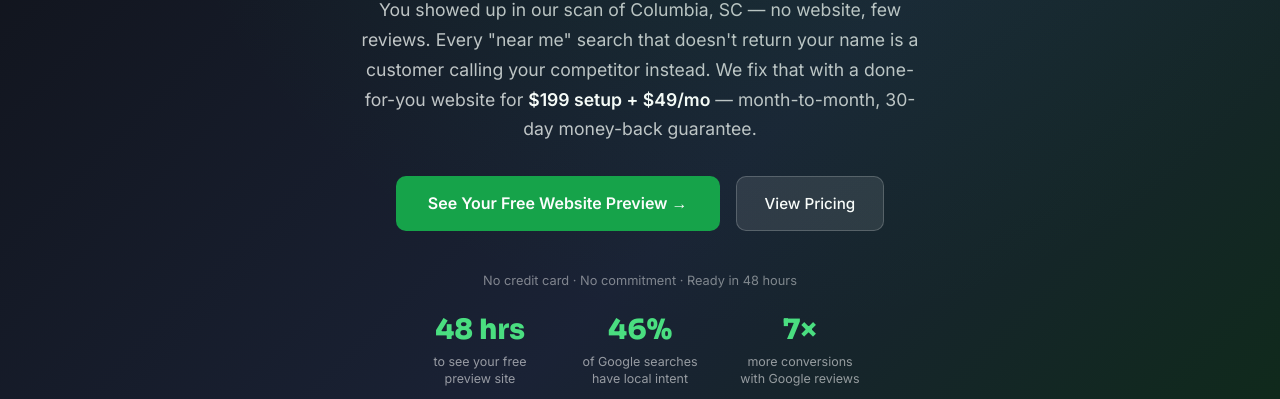
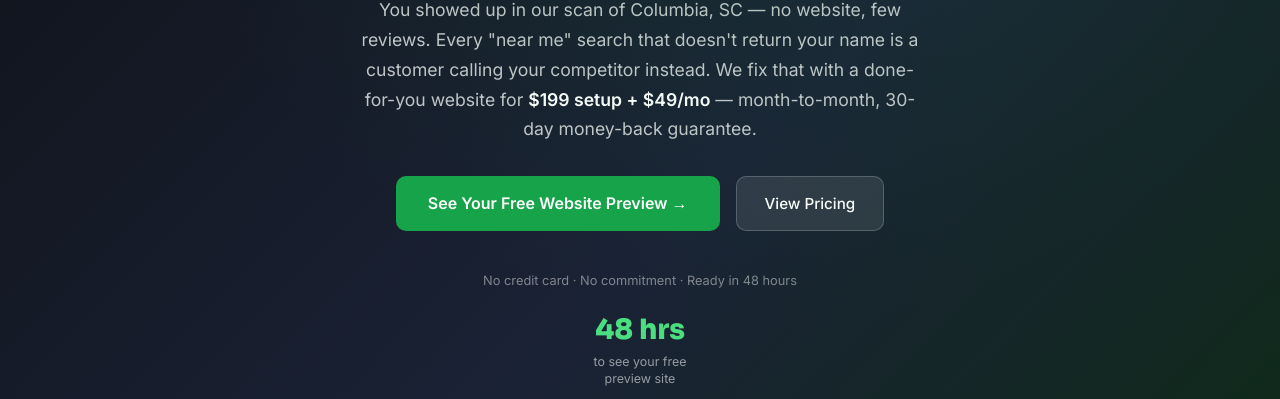
Before and after one commit to augieandsloane/localvisibilitypro, a plain HTML site: page index.html in a window 1280 px wide. Shown: the part 401-800 px from the top of the page. Drawn offline with Linux system fonts and the light colour scheme.

Commit message:
Remove unsourced hero stats (46%, 7x)

```diff
--- a/index.html
+++ b/index.html
@@ -229,8 +229,6 @@ footer strong{color:rgba(255,255,255,0.7)}
   <p class="hero-note">No credit card · No commitment · Ready in 48 hours</p>
   <div class="hero-stats">
     <div class="stat"><div class="stat-num">48 hrs</div><div class="stat-label">to see your free preview site</div></div>
-    <div class="stat"><div class="stat-num">46%</div><div class="stat-label">of Google searches have local intent</div></div>
-    <div class="stat"><div class="stat-num">7×</div><div class="stat-label">more conversions with Google reviews</div></div>
   </div>
 </section>
 
```
